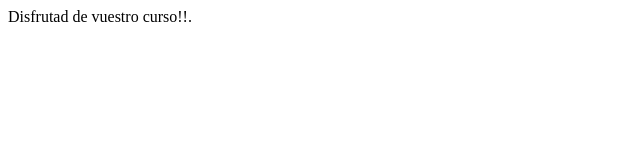
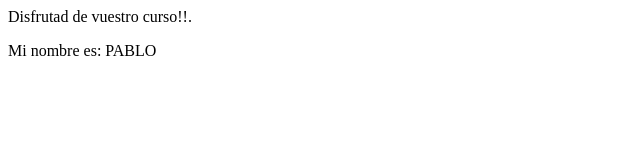
Before and after one commit to PabloCampos1110/uax-devops-01, a plain HTML site: page index.html in a window 1280 px wide. Shown: the whole page, without its empty margins (0-640 px from the left). Drawn offline with Linux system fonts and the light colour scheme.

Commit message:
UPDATED: added my name

```diff
--- a/index.html
+++ b/index.html
@@ -4,5 +4,6 @@
 </head>
 <body>
 <p>Disfrutad de vuestro curso!!.</p>
+<p>Mi nombre es: PABLO</p>
 </body>
 </html>
```
